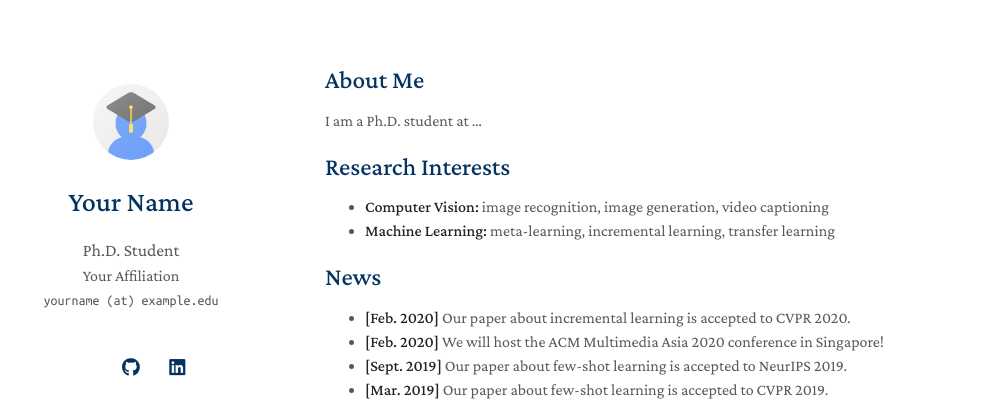
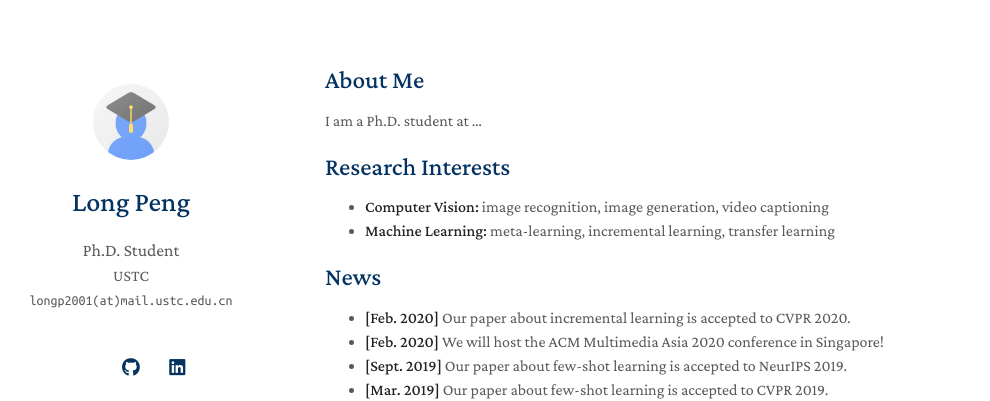
Before and after one commit to longp2001/longp2001.github.io, a Jekyll site: the page built from index.md, in a window 1280 px wide. Shown: the top 401 px of the page, without its empty margins (145-1135 px from the left). Built offline with Jekyll 4.4.1, drawn with Linux system fonts in a browser that asks for light colours; a style sheet for code colours, icons or effects is not loaded; our own code applies the rules of GitHub Pages for plain Markdown files.

Commit message:
Update _config.yml

```diff
--- a/_config.yml
+++ b/_config.yml
@@ -1,8 +1,8 @@
 # Basic Information
-title: Your Name
+title: Long Peng
 position: Ph.D. Student
-affiliation: Your Affiliation
-email: yourname (at) example.edu
+affiliation: USTC
+email: longp2001(at)mail.ustc.edu.cn
 
 # Search Engine Optimization (SEO)
 # The following information is used to improve the website traffic from search engines, e.g., Google.
```
